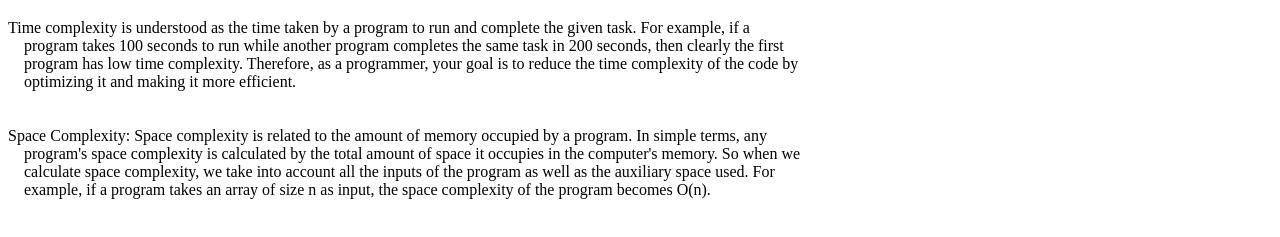
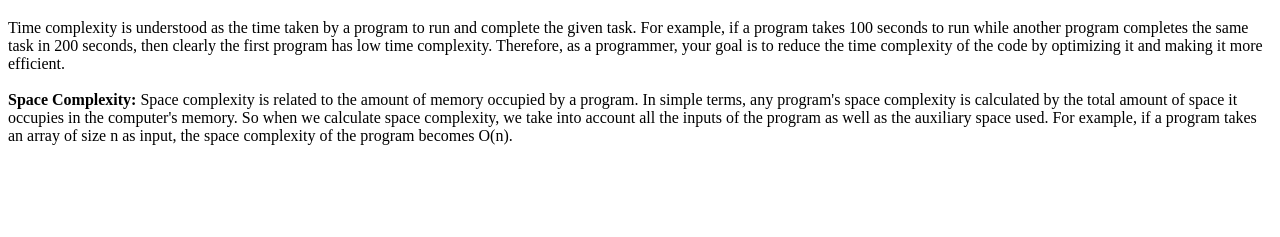
Before and after one commit to acciojob/time-and-space-complexity-gokulgovinthan, a website: page main.html in a window 1280 px wide. Shown: the part 61-298 px from the top of the page. Drawn offline with Linux system fonts and the light colour scheme.

Commit message:
created a submission

```diff
--- a/main.html
+++ b/main.html
@@ -10,16 +10,16 @@
 	<h1>Time and Space Complexity</h1>
 
 <p>
-  Time complexity is understood as the time taken by a program to run and complete the given task. For example, if a <br>
-  &nbsp;&nbsp;&nbsp;&nbsp;program takes 100 seconds to run while another program completes the same task in 200 seconds, then clearly the first <br>
-  &nbsp;&nbsp;&nbsp;&nbsp;program has low time complexity. Therefore, as a programmer, your goal is to reduce the time complexity of the code by <br>
-  &nbsp;&nbsp;&nbsp;&nbsp;optimizing it and making it more efficient.<br>
+  Time complexity is understood as the time taken by a program to run and complete the given task. For example, if a
+  program takes 100 seconds to run while another program completes the same task in 200 seconds, then clearly the first
+  program has low time complexity. Therefore, as a programmer, your goal is to reduce the time complexity of the code by
+  optimizing it and making it more efficient.<br>
   <br>
-  <br>
-  Space Complexity: Space complexity is related to the amount of memory occupied by a program. In simple terms, any <br>
-  &nbsp;&nbsp;&nbsp;&nbsp;program's space complexity is calculated by the total amount of space it occupies in the computer's memory. So when we <br>
-  &nbsp;&nbsp;&nbsp;&nbsp;calculate space complexity, we take into account all the inputs of the program as well as the auxiliary space used. For<br>
-  &nbsp;&nbsp;&nbsp;&nbsp;example, if a program takes an array of size n as input, the space complexity of the program becomes O(n).
+
+  <b>Space Complexity:</b> Space complexity is related to the amount of memory occupied by a program. In simple terms, any
+  program's space complexity is calculated by the total amount of space it occupies in the computer's memory. So when we
+  calculate space complexity, we take into account all the inputs of the program as well as the auxiliary space used. For
+  example, if a program takes an array of size n as input, the space complexity of the program becomes O(n).
 </p>
 </body>
 
```
